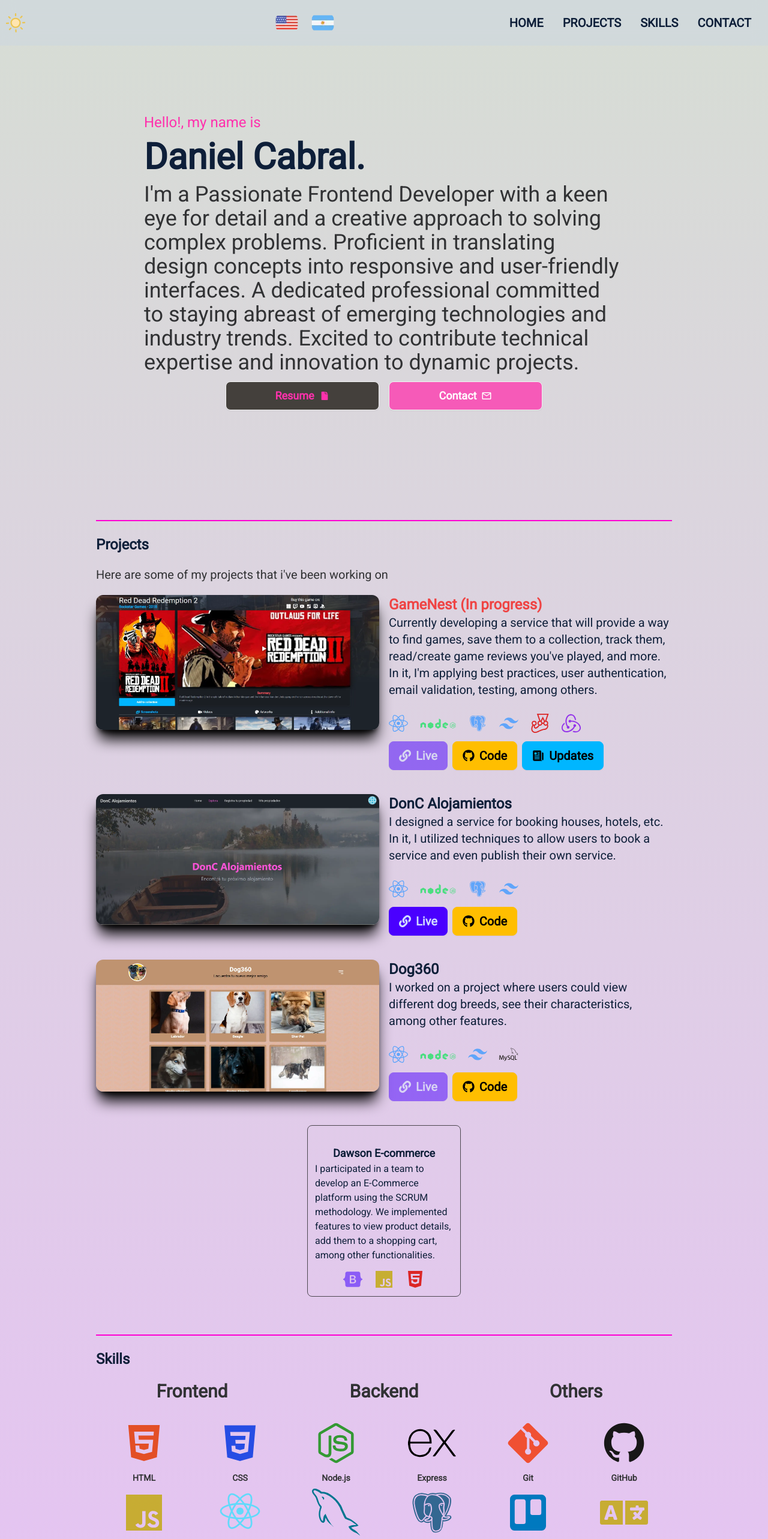
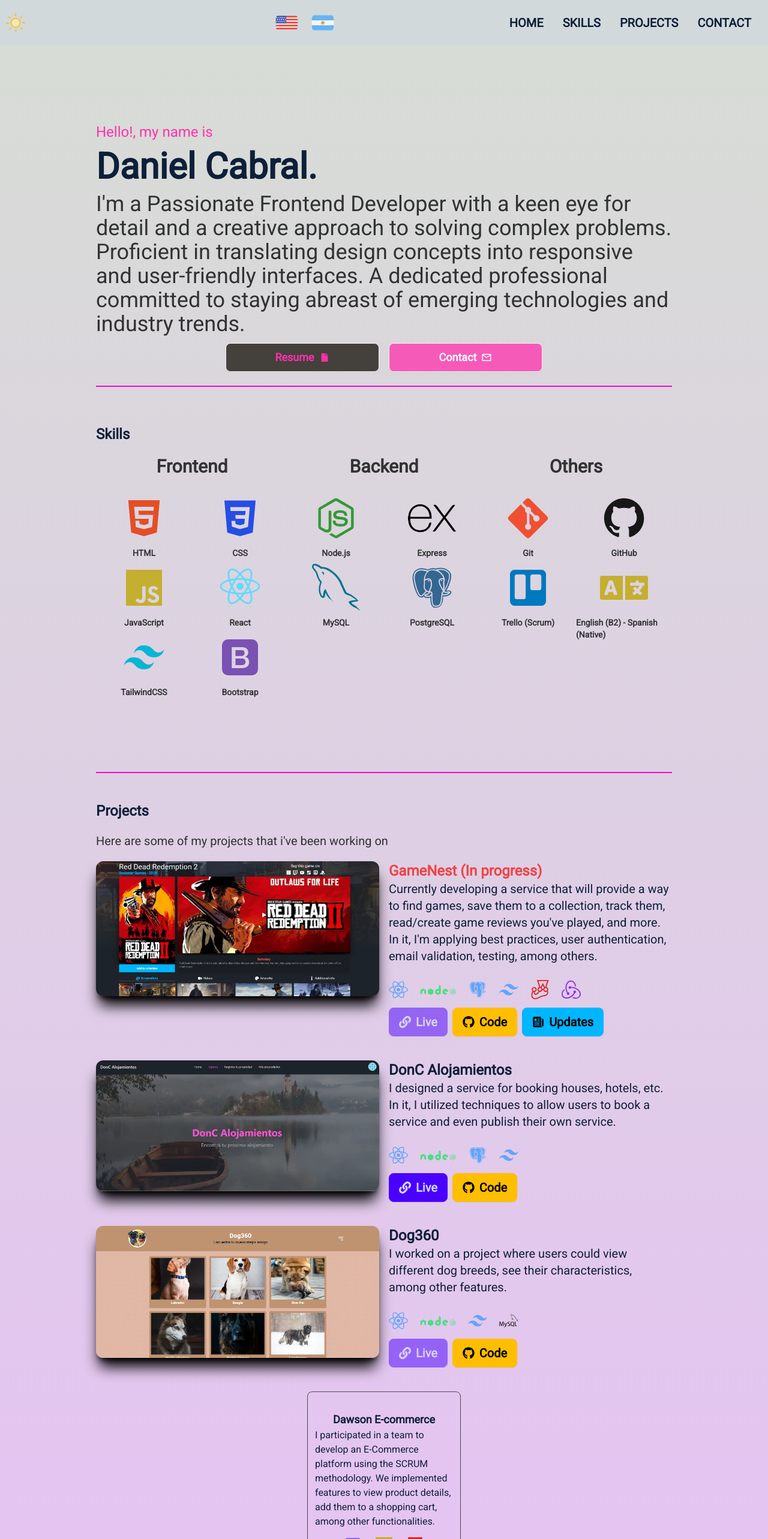
Before and after one commit to hugodanielcabral/portfolio, a React (Vite) app: page / in a window 1280 px wide. Shown: the top 2566 px of the page at 60% size. Built offline with nearby package versions, Linux system fonts and the light colour scheme.

Commit message:
chore: Update MainProjects and MainSkills styling and content

```diff
--- a/src/components/header/Header.jsx
+++ b/src/components/header/Header.jsx
@@ -4,6 +4,11 @@
 import usaFlag from "../../images/usa-flag.webp";
 import argFlag from "../../images/argentina-flag.webp";
 import { useTranslation } from "react-i18next";
+
+const handleScrollTo = (id) => {
+  console.log(id);
+  document.getElementById(id).scrollIntoView({ behavior: "smooth" });
+};
 
 export const Header = () => {
   const [t, i18n] = useTranslation("global");
@@ -81,16 +86,24 @@
             <div className="flex-none text-[#0E1F39] dark:text-[#FFF9F3] font-bold">
               <ul className="hidden px-1 menu menu-horizontal lg:flex md:flex *:md:text-xl">
                 <li>
-                  <a href="#home">{t("header.nav.home")}</a>
+                  <button onClick={() => handleScrollTo("home")}>
+                    {t("header.nav.home")}
+                  </button>
                 </li>
                 <li>
-                  <a href="#projects">{t("header.nav.projects")}</a>
+                  <button onClick={() => handleScrollTo("skills")}>
+                    {t("header.nav.skills")}
+                  </button>
                 </li>
                 <li>
-                  <a href="#skills">{t("header.nav.skills")}</a>
+                  <button onClick={() => handleScrollTo("projects")}>
+                    {t("header.nav.projects")}
+                  </button>
                 </li>
                 <li>
-                  <a href="#contact">{t("header.nav.contact")}</a>
+                  <button onClick={() => handleScrollTo("contact")}>
+                    {t("header.nav.contact")}
+                  </button>
                 </li>
               </ul>
               <details className="dropdown md:hidden dropdown-end">
@@ -99,16 +112,24 @@
                 </summary>
                 <ul className="p-2 shadow menu dropdown-content z-[1] rounded-box w-52 dark:bg-slate-800 dark:bg-opacity-85 bg-white bg-opacity-85">
                   <li>
-                    <a href="#home">HOME</a>
+                    <button onClick={() => handleScrollTo("home")}>
+                      {t("header.nav.home")}
+                    </button>
                   </li>
                   <li>
-                    <a href="#projects">PROJECTS</a>
+                    <button onClick={() => handleScrollTo("skills")}>
+                      {t("header.nav.skills")}
+                    </button>
                   </li>
                   <li>
-                    <a href="#skills">SKILLS</a>
+                    <button onClick={() => handleScrollTo("projects")}>
+                      {t("header.nav.projects")}
+                    </button>
                   </li>
                   <li>
-                    <a href="#contact">CONTACT</a>
+                    <button onClick={() => handleScrollTo("contact")}>
+                      {t("header.nav.contact")}
+                    </button>
                   </li>
                 </ul>
               </details>
--- a/src/components/main/Main.jsx
+++ b/src/components/main/Main.jsx
@@ -7,8 +7,8 @@
   return (
     <main className="flex flex-col items-center justify-center w-4/4">
       <MainHome />
+      <MainSkills />
       <MainProjects />
-      <MainSkills />
       <MainContact />
     </main>
   );
--- a/src/components/main/home/MainHome.jsx
+++ b/src/components/main/home/MainHome.jsx
@@ -6,7 +6,7 @@
   const [t, i18n] = useTranslation("global");
 
   return (
-    <section id="home" className="justify-center w-3/4 mt-20 md:mt-8 lg:p-20">
+    <section id="home" className="justify-center w-3/4 mt-32">
       <h3 className="text-lg lg:text-2xl text-[#FF31AD]">
         {t("main.home.title")}
       </h3>
--- a/src/components/main/projects/MainProjects.jsx
+++ b/src/components/main/projects/MainProjects.jsx
@@ -12,7 +12,7 @@
   return (
     <section id="projects" className="justify-center w-3/4 mt-20">
       <div className=" divider divider-secondary"></div>
-      <h3 className="text-2xl text-[#0E1F39] dark:text-[#FFF9F3] font-bold">
+      <h3 className="text-2xl text-[#0E1F39] dark:text-[#FFF9F3] font-bold mt-10">
         {t("main.projects.title")}
       </h3>
       <p className="text-xl text-[#313234] mt-5 dark:text-[#B0B5BC]">
--- a/src/components/main/skills/MainSkills.jsx
+++ b/src/components/main/skills/MainSkills.jsx
@@ -4,17 +4,17 @@
 export const MainSkills = () => {
   const [t, i18n] = useTranslation("global");
   return (
-    <section id="skills" className="grid w-3/4 grid-cols-3 mt-10">
+    <section id="skills" className="grid w-3/4 grid-cols-3">
       <div className="col-span-3 divider divider-secondary"></div>
-      <h3 className="text-2xl text-[#0E1F39] dark:text-[#FFF9F3] font-bold col-span-3">
+      <h3 className="text-2xl text-[#0E1F39] dark:text-[#FFF9F3] font-bold col-span-3 mt-10">
         {t("main.skills.title")}
       </h3>
       <article className="col-span-3 md:col-span-1">
-        <p className="text-3xl font-bold text-[#313234] text-center mt-5 dark:text-[#B0B5BC]">
+        <p className="text-3xl font-bold text-[#313234] text-center mt-5 dark:text-white">
           Frontend
         </p>
 
-        <ul className="grid grid-cols-2 text-2xl text-[#313234] mt-5 dark:text-[#B0B5BC] mb-5 md:gap-x-0 gap-x-3 *:mt-2">
+        <ul className="grid grid-cols-2 text-2xl text-[#313234] mt-5 dark:text-white mb-5 md:gap-x-0 gap-x-3 *:mt-2">
           {skillsFront.map((skill) => (
             <li key={skill.id} className="flex flex-col items-center">
               {skill.icon}
@@ -25,10 +25,10 @@
       </article>
 
       <article className="col-span-3 md:col-span-1">
-        <p className="text-3xl font-bold text-[#313234] mt-5 dark:text-[#B0B5BC] text-center">
+        <p className="text-3xl font-bold text-[#313234] mt-5 dark:text-white text-center">
           Backend
         </p>
-        <ul className="grid grid-cols-2 text-2xl text-[#313234] mt-5 dark:text-[#B0B5BC] mb-5 md:gap-x-0 gap-x-3 *:mt-2">
+        <ul className="grid grid-cols-2 text-2xl text-[#313234] mt-5 dark:text-white mb-5 md:gap-x-0 gap-x-3 *:mt-2">
           {skillsBack.map((skill) => (
             <li key={skill.id} className="flex flex-col items-center">
               {skill.icon}
@@ -39,10 +39,10 @@
       </article>
 
       <article className="col-span-3 md:col-span-1">
-        <p className="text-3xl font-bold text-[#313234] mt-5 dark:text-[#B0B5BC] text-center">
+        <p className="text-3xl font-bold text-[#313234] mt-5 dark:text-white text-center">
           Others
         </p>
-        <ul className="grid grid-cols-2 text-2xl text-[#313234] mt-5 dark:text-[#B0B5BC] md:gap-x-0 gap-x-3 *:mt-2">
+        <ul className="grid grid-cols-2 text-2xl text-[#313234] mt-5 dark:text-white md:gap-x-0 gap-x-3 *:mt-2">
           {skillsOthers.map((skill) => (
             <li key={skill.id} className="flex flex-col items-center">
               {skill.icon}
--- a/src/translations/en/global.json
+++ b/src/translations/en/global.json
@@ -11,7 +11,7 @@
         "home": {
             "title": "Hello!, my name is",
             "name": "Daniel Cabral.",
-            "description": "I'm a Passionate Frontend Developer with a keen eye for detail and a creative approach to solving complex problems. Proficient in translating design concepts into responsive and user-friendly interfaces. A dedicated professional committed to staying abreast of emerging technologies and industry trends. Excited to contribute technical expertise and innovation to dynamic projects.",
+            "description": "I'm a Passionate Frontend Developer with a keen eye for detail and a creative approach to solving complex problems. Proficient in translating design concepts into responsive and user-friendly interfaces. A dedicated professional committed to staying abreast of emerging technologies and industry trends.",
             "resumeButton": "Resume",
             "resumeLink": "/resume_daniel_cabral.pdf",
             "contactButton": "Contact"
--- a/src/translations/es/global.json
+++ b/src/translations/es/global.json
@@ -11,7 +11,7 @@
         "home": {
             "title": "Hola!, mi nombre es",
             "name": "Daniel Cabral.",
-            "description": "Soy Técnico en Programación especializado en el desarrollo Frontend, con un agudo sentido del detalle y un enfoque creativo para resolver problemas complejos. Me destaco en traducir conceptos de diseño en interfaces receptivas y amigables para el usuario. Soy un profesional dedicado y comprometido a mantenerme al tanto de las tecnologías emergentes y las tendencias de la industria. Estoy entusiasmado por contribuir con mi experiencia técnica e innovación a proyectos dinámicos.",
+            "description": "Soy Técnico en Programación especializado en el desarrollo Frontend, con un agudo sentido del detalle y un enfoque creativo para resolver problemas complejos. Me destaco en traducir conceptos de diseño en interfaces receptivas y amigables para el usuario. Soy un profesional dedicado y comprometido a mantenerme al tanto de las tecnologías emergentes y las tendencias de la industria.",
             "resumeButton": "Currículum",
             "resumeLink": "/cv_daniel_cabral.pdf",
             "contactButton": "Contacto"
```
